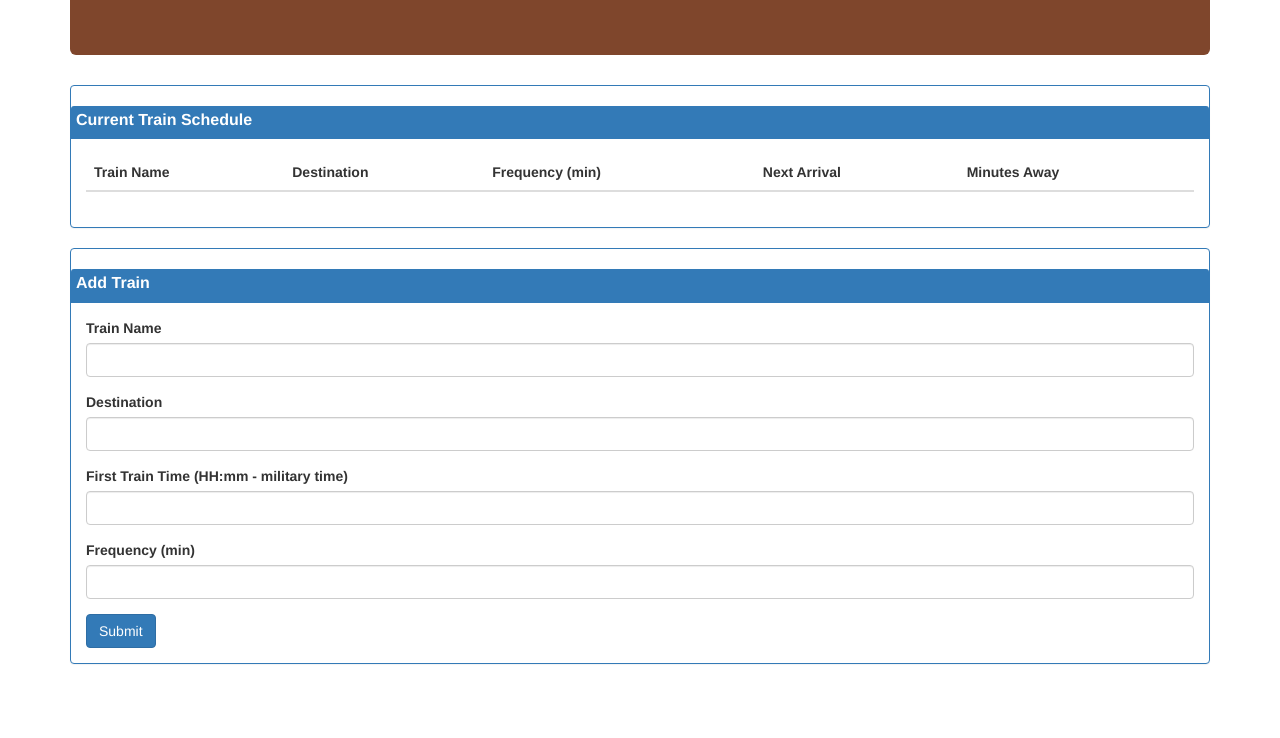
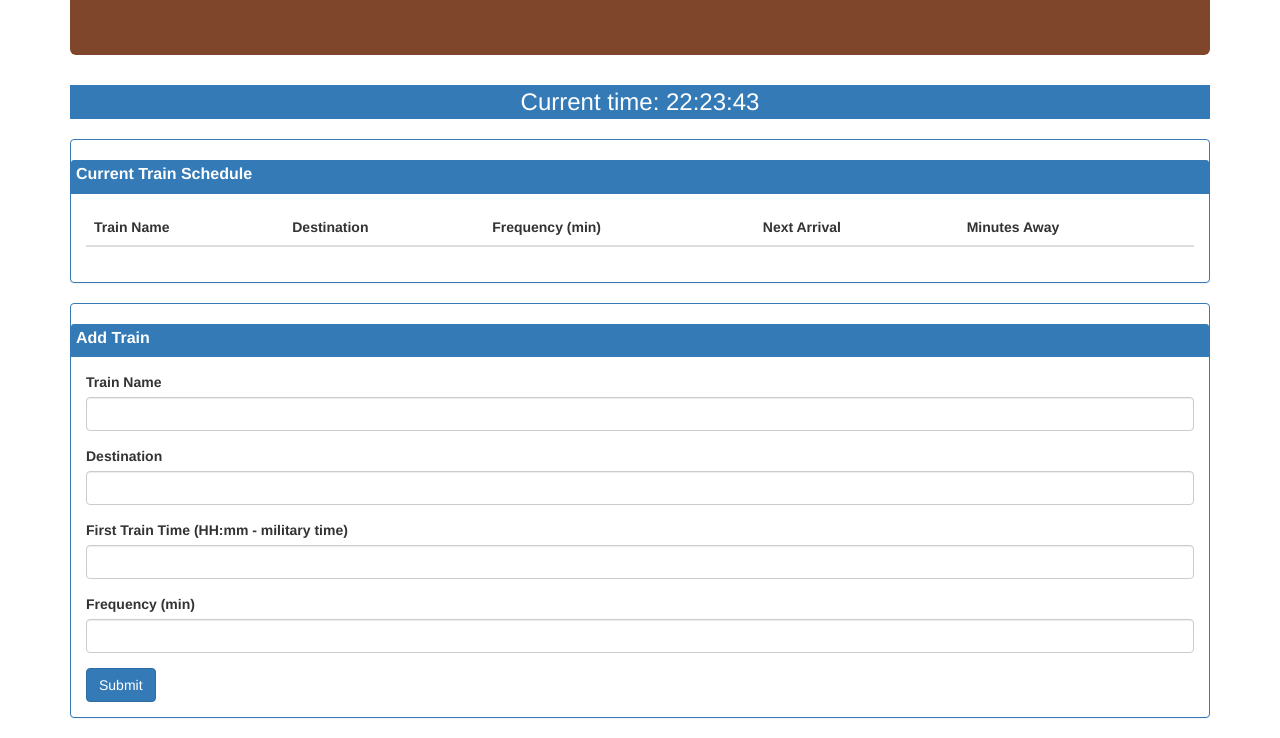
Before and after one commit to bvreeman/firebase-train-schedule, a website: page index.html in a window 1280 px wide. Shown: the part 207-945 px from the top of the page. Before the commit the page ends 891 px from the top, so only its background shows below. Drawn offline with nearby package versions, Linux system fonts and the light colour scheme; no server answers.

Commit message:
got inputs to report back to schedule and remain there after refresh. also got a current time clock running on the page

```diff
--- a/assets/scripts/index.js
+++ b/assets/scripts/index.js
@@ -1,4 +1,6 @@
 'use strict';
+
+// import { duration } from 'moment';
 
 // Initialize Firebase
 const config = {
@@ -18,23 +20,30 @@ let frequency = '';
 const nextArrival = '';
 const minutesAway = '';
 let firstTrainTime = '';
-
+const currentTime = moment().format('HH:mm');
+console.log(currentTime);
 
 $(document).ready(function () {
+  // records what my user inputs
   $('#add-train-btn').on('click', function(e) {
     e.preventDefault();
     trainName = $('#train-name-input').val().trim();
-    console.log(trainName);
+    // console.log(trainName);
     destination = $('#destination-input').val().trim();
-    console.log(destination);
+    // console.log(destination);
     frequency = $('#frequency-input').val().trim();
-    console.log(frequency);
+    // console.log(frequency);
     firstTrainTime = $('#first-train-time-input').val().trim();
-    console.log(firstTrainTime);
+    // console.log(firstTrainTime);
+
+    // clear input function
+
     $('#train-name-input').val('');
     $('#destination-input').val('');
     $('#frequency-input').val('');
     $('#first-train-time-input').val('');
+
+    // Pushes the data to Firebase
 
     const pushObject = {
       Name: trainName,
@@ -44,20 +53,47 @@ $(document).ready(function () {
       dateAdded: firebase.database.ServerValue.TIMESTAMP,
     };
     database.ref().push(pushObject);
+  });
 
-    $('#employee-table > tbody').append(`<tr><td>${trainName}</td><td>${destination}</td><td>${
+  // Pulls data from Firebase and puts it into my fields
+
+  database.ref().on('child_added', function(childSnapshot, prevChildKey) {
+    const trainName = childSnapshot.val().Name;
+    const destination = childSnapshot.val().Destination;
+    const frequency = childSnapshot.val().frequency;
+    const firstTrainTime = childSnapshot.val().firstTrainTime;
+
+    $('#train-table > tbody').append(`<tr><td>${trainName}</td><td>${destination}</td><td>${
       frequency}</td><td>${nextArrival}</td><td>${minutesAway}</td></tr>`);
   });
 
-  database.ref().on('child_added', function(snapshot) {
-    const sv = snapshot.val();
-    console.log(sv);
-  });
+  // Clock function to give me the time right now
 
-// database.ref().orderByChild("dateAdded").limitToLast(1).on("child_added", function(snapshot) {
+  function startTime() {
+    const today = new Date();
+    const h = today.getHours();
+    let m = today.getMinutes();
+    let s = today.getSeconds();
+    m = checkTime(m);
+    s = checkTime(s);
+    document.getElementById('txt').innerHTML =
+    `Current time: ${h}:${m}:${s}`;
+    const t = setTimeout(startTime, 500);
+  }
+  function checkTime(i) {
+    if (i < 10) { i = `0${i}`; } // add zero in front of numbers < 10
+    return i;
+  }
+  startTime();
+});
+// Possibly use this for the calculation of time they entered for train arrival
+// to current time for Time till next train moment().fromNow();
 
-//     const sv= snapshot.val();
+// var breakfast = moment('8:32','HH:mm');
+// var lunch = moment('12:52','HH:mm');
+// console.log( moment.duration(lunch - breakfast).humanize() + ' between meals' ) // 4 hours between meals
 
-//     $()
-// })
-});
+// Creates the firstTrainTime
+
+const timeDifference = moment().diff(moment.firstTrainTime, 'minutes');
+console.log(timeDifference);
--- a/assets/styles/styles.less
+++ b/assets/styles/styles.less
@@ -20,3 +20,16 @@
     margin-left: 0px;
     margin-right: 0px;
 }
+
+#txt {
+    font-size: 24px;
+    color: white;
+    text-align: center;
+}
+
+.time {
+    background-color: #337AB7;
+    margin-bottom: 20px;
+    margin-left: 0px;
+    margin-right: 0px;
+}
--- a/gulpfile.js
+++ b/gulpfile.js
@@ -10,6 +10,7 @@ const bs = require('browser-sync').create(); // create a browser sync instance.
 // paths
 const htmlSources = './*.html';
 const cssSources = './assets/styles/*.less';
+const javaScriptSources = './assets/scripts/*.js';
 
 gulp.task('browser-sync', function() {
   bs.init({
@@ -38,6 +39,7 @@ gulp.task('htmlbeautify', function() {
 gulp.task('watch', function() {
   gulp.watch(cssSources, ['less']).on('change', bs.reload);
   gulp.watch(htmlSources, ['htmlbeautify']).on('change', bs.reload);
+  gulp.watch(javaScriptSources).on('change', bs.reload);
 });
 
 gulp.task('default', ['browser-sync', 'watch']);
--- a/index.html
+++ b/index.html
@@ -12,6 +12,8 @@
     <script src="https://www.gstatic.com/firebasejs/4.12.0/firebase.js"></script>
     <!-- Link to css stylesheet -->
     <link rel="stylesheet" href="./assets/styles/styles.css">
+    <!-- Link to Moment.js should go here -->
+    <script src="https://cdn.jsdelivr.net/momentjs/2.12.0/moment.min.js"></script>
 
 </head>
 
@@ -27,13 +29,21 @@
         </div>
     </div>
     <div class="container">
+        <div class="row time">
+            <div class="col-md-12">
+                <div id="txt" font-size=24px></div>
+            </div>
+        </div>
+    </div>
+    </div>
+    <div class="container">
         <!-- Train Schedule-->
         <div class="panel panel-primary">
             <div class="panel-heading">
                 <h3 class="panel-title"><strong>Current Train Schedule</strong></h3>
             </div>
             <div class="panel-body">
-                <table class="table table-hover" id='employee-table'>
+                <table class="table table-hover" id='train-table'>
                     <thead>
                         <tr>
                             <th>Train Name</th>
@@ -50,7 +60,7 @@
         </div>
     </div>
     <div class="container">
-        <!-- Add Employee  -->
+        <!-- Add Train  -->
         <div class="panel panel-primary">
             <div class="panel-heading">
                 <h3 class="panel-title"><strong>Add Train</strong></h3>
--- a/package.json
+++ b/package.json
@@ -29,5 +29,7 @@
   "directories": {
     "example": "examples"
   },
-  "dependencies": {}
+  "dependencies": {
+    "moment": "^2.21.0"
+  }
 }
```
Also changed, not shown: assets/styles/styles.css, 1 other file.
